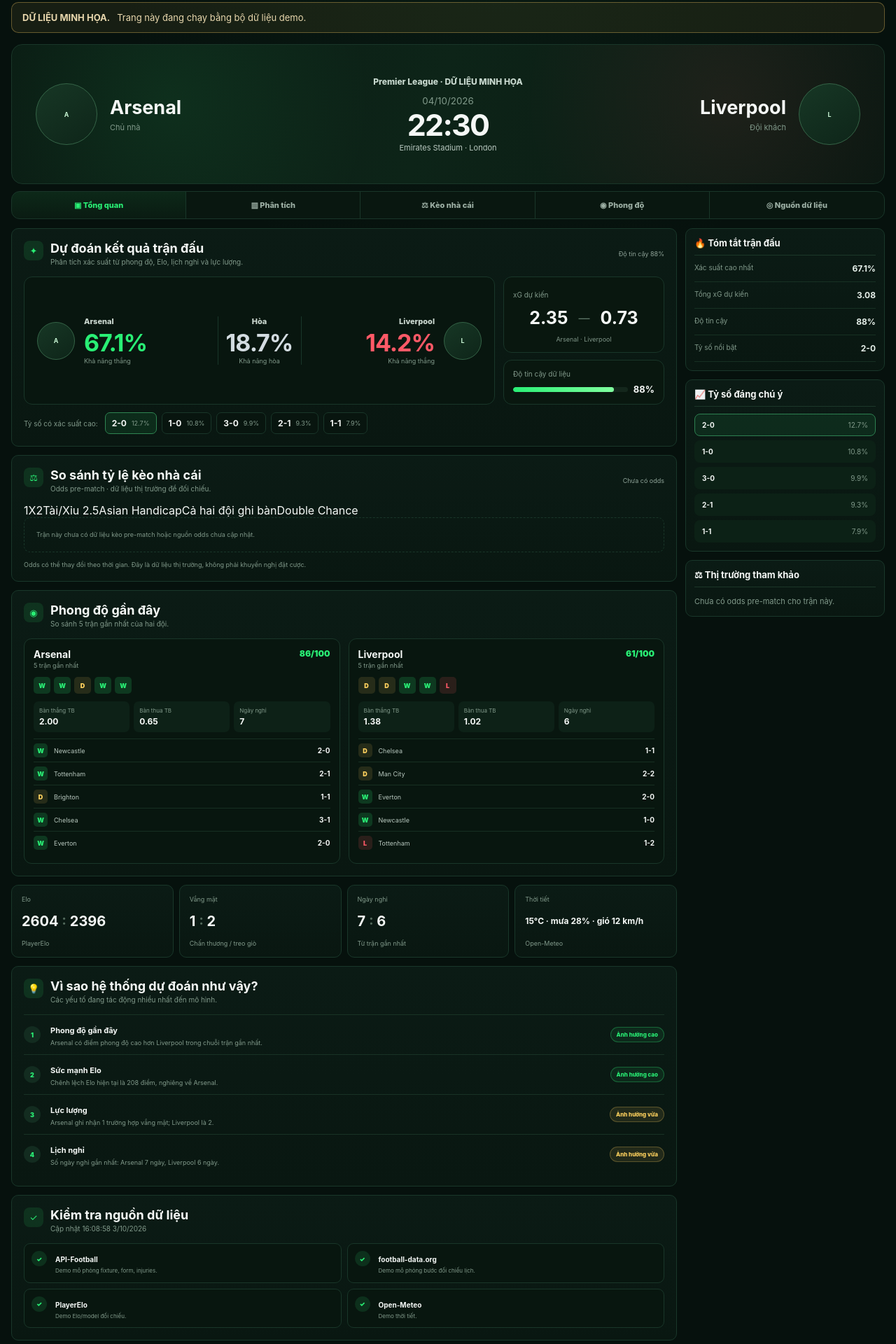
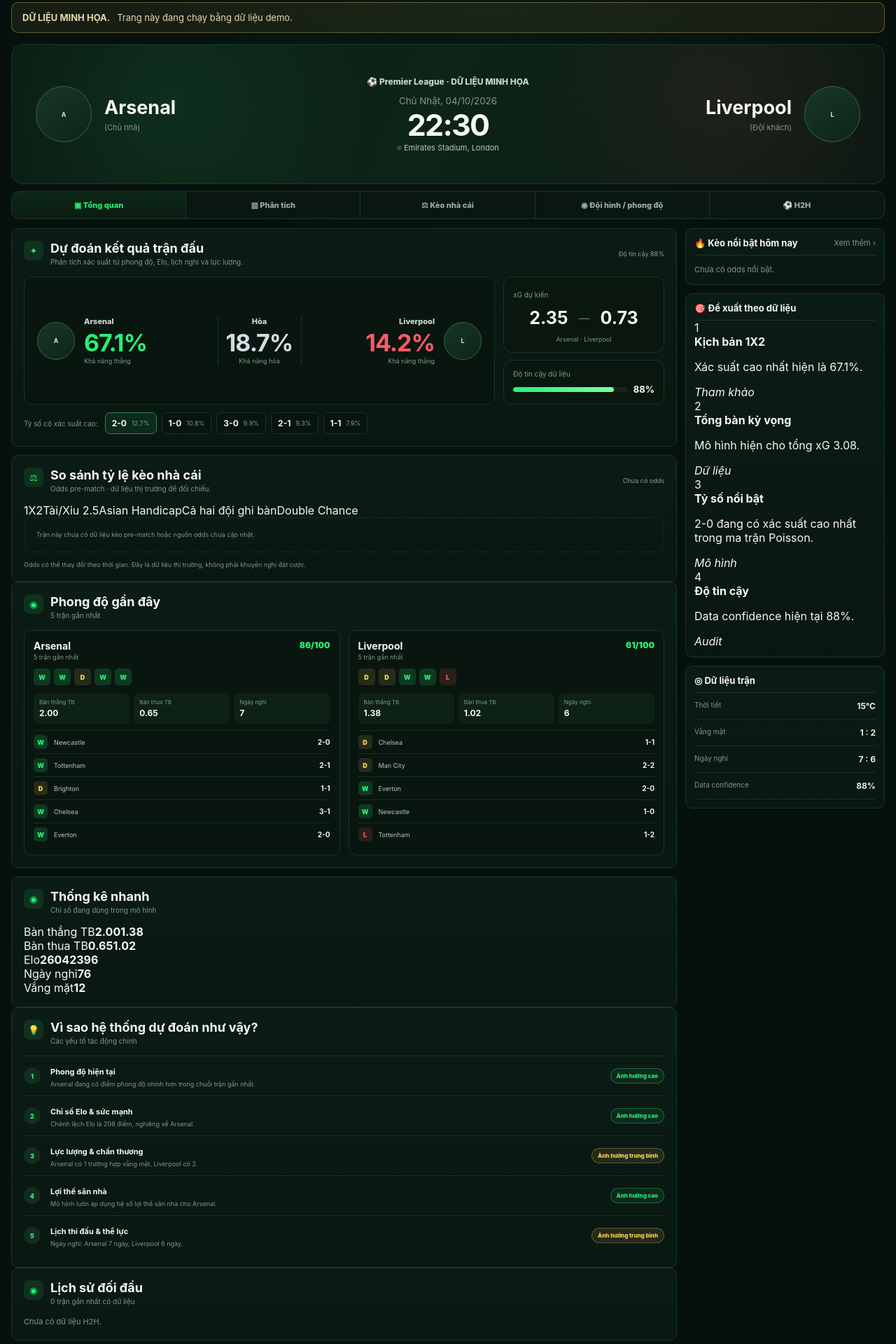
Before and after one commit to sagsdieuhanh-gif/DUDOANKETQUABONGDA, a Next.js app: page /match/demo-1 in a window 1280 px wide. Shown: the part 100-2020 px from the top of the page at 70% size. Built offline with nearby package versions, Linux system fonts and the light colour scheme.

Commit message:
Rebuild match page to approved mockup

```diff
--- a/app/match/[id]/page.tsx
+++ b/app/match/[id]/page.tsx
@@ -7,168 +7,163 @@
 
 export const dynamic = "force-dynamic";
 
-function reasonLines(a: Awaited<ReturnType<typeof getAnalysis>>) {
-  const lines: Array<{ title: string; detail: string; level: string }> = [];
+function reasons(a: Awaited<ReturnType<typeof getAnalysis>>) {
+  const out: Array<{ title: string; detail: string; level: "high" | "mid" }> = [];
   const formDiff = a.homeForm.weightedPointsPct - a.awayForm.weightedPointsPct;
-  lines.push({
-    title: "Phong độ gần đây",
-    detail: formDiff >= 0
-      ? a.fixture.home.name + " có điểm phong độ cao hơn " + a.fixture.away.name + " trong chuỗi trận gần nhất."
-      : a.fixture.away.name + " đang có điểm phong độ cao hơn " + a.fixture.home.name + ".",
-    level: Math.abs(formDiff) >= 15 ? "Ảnh hưởng cao" : "Ảnh hưởng vừa"
+  out.push({
+    title: "Phong độ hiện tại",
+    detail: (formDiff >= 0 ? a.fixture.home.name : a.fixture.away.name) + " đang có điểm phong độ nhỉnh hơn trong chuỗi trận gần nhất.",
+    level: Math.abs(formDiff) >= 15 ? "high" : "mid"
   });
-
   if (a.homeElo && a.awayElo) {
-    const eloDiff = Math.round(a.homeElo - a.awayElo);
-    lines.push({
-      title: "Sức mạnh Elo",
-      detail: "Chênh lệch Elo hiện tại là " + Math.abs(eloDiff) + " điểm, nghiêng về " + (eloDiff >= 0 ? a.fixture.home.name : a.fixture.away.name) + ".",
-      level: Math.abs(eloDiff) >= 100 ? "Ảnh hưởng cao" : "Ảnh hưởng vừa"
+    const diff = a.homeElo - a.awayElo;
+    out.push({
+      title: "Chỉ số Elo & sức mạnh",
+      detail: "Chênh lệch Elo là " + Math.abs(Math.round(diff)) + " điểm, nghiêng về " + (diff >= 0 ? a.fixture.home.name : a.fixture.away.name) + ".",
+      level: Math.abs(diff) >= 100 ? "high" : "mid"
     });
   }
-
-  lines.push({
-    title: "Lực lượng",
-    detail: a.fixture.home.name + " ghi nhận " + a.homeInjuries + " trường hợp vắng mặt; " + a.fixture.away.name + " là " + a.awayInjuries + ".",
-    level: Math.abs(a.homeInjuries - a.awayInjuries) >= 2 ? "Ảnh hưởng cao" : "Ảnh hưởng vừa"
+  out.push({
+    title: "Lực lượng & chấn thương",
+    detail: a.fixture.home.name + " có " + a.homeInjuries + " trường hợp vắng mặt, " + a.fixture.away.name + " có " + a.awayInjuries + ".",
+    level: Math.abs(a.homeInjuries - a.awayInjuries) >= 2 ? "high" : "mid"
   });
-
-  lines.push({
-    title: "Lịch nghỉ",
-    detail: "Số ngày nghỉ gần nhất: " + a.fixture.home.name + " " + (a.homeForm.restDays ?? "—") + " ngày, " + a.fixture.away.name + " " + (a.awayForm.restDays ?? "—") + " ngày.",
-    level: "Ảnh hưởng vừa"
+  out.push({
+    title: "Lợi thế sân nhà",
+    detail: "Mô hình luôn áp dụng hệ số lợi thế sân nhà cho " + a.fixture.home.name + ".",
+    level: "high"
   });
-
-  return lines;
+  out.push({
+    title: "Lịch thi đấu & thể lực",
+    detail: "Ngày nghỉ: " + a.fixture.home.name + " " + (a.homeForm.restDays ?? "—") + " ngày, " + a.fixture.away.name + " " + (a.awayForm.restDays ?? "—") + " ngày.",
+    level: "mid"
+  });
+  return out;
 }
 
 export default async function MatchPage({ params }: { params: Promise<{ id: string }> }) {
   const { id } = await params;
   const a = await getAnalysis(id);
-  const kickoffDate = new Intl.DateTimeFormat("vi-VN", { day: "2-digit", month: "2-digit", year: "numeric", timeZone: "Asia/Ho_Chi_Minh" }).format(new Date(a.fixture.date));
-  const kickoffTime = new Intl.DateTimeFormat("vi-VN", { hour: "2-digit", minute: "2-digit", timeZone: "Asia/Ho_Chi_Minh" }).format(new Date(a.fixture.date));
-  const reasons = reasonLines(a);
+  const date = new Intl.DateTimeFormat("vi-VN", { weekday:"long", day:"2-digit", month:"2-digit", year:"numeric", timeZone:"Asia/Ho_Chi_Minh" }).format(new Date(a.fixture.date));
+  const time = new Intl.DateTimeFormat("vi-VN", { hour:"2-digit", minute:"2-digit", timeZone:"Asia/Ho_Chi_Minh" }).format(new Date(a.fixture.date));
+  const r = reasons(a);
   const firstBookmaker = a.odds?.[0];
 
   return (
-    <main className="matchPage">
-      <div className="breadcrumb"><Link href="/">Trang chủ</Link><span>›</span><span>{a.fixture.league.name}</span><span>›</span><b>{a.fixture.home.name} vs {a.fixture.away.name}</b></div>
+    <main className="matchPage exactMatchPage">
+      <div className="breadcrumb"><Link href="/">⌂</Link><span>›</span><span>{a.fixture.league.name}</span><span>›</span><b>{a.fixture.home.name} vs {a.fixture.away.name}</b></div>
 
-      {a.fixture.isDemo && <div className="notice"><b>DỮ LIỆU MINH HỌA.</b><span>Trang này đang chạy bằng bộ dữ liệu demo.</span></div>}
+      {a.fixture.isDemo && <div className="notice"><b>DỮ LIỆU MINH HỌA.</b><span>Trang này đang chạy bằng dữ liệu demo.</span></div>}
 
-      <section className="matchBanner">
+      <section className="matchBanner exactMatchBanner">
         <div className="bannerTeam">
-          <TeamBadge name={a.fixture.home.name} logo={a.fixture.home.logo} size={88}/>
-          <div><strong>{a.fixture.home.name}</strong><small>Chủ nhà</small></div>
+          <TeamBadge name={a.fixture.home.name} logo={a.fixture.home.logo} size={80}/>
+          <div><strong>{a.fixture.home.name}</strong><small>(Chủ nhà)</small></div>
         </div>
-
         <div className="bannerCenter">
-          <span className="leagueBadge">{a.fixture.league.name}</span>
-          <small>{kickoffDate}</small>
-          <strong>{kickoffTime}</strong>
-          <span>{a.fixture.venue?.name ?? "Chưa rõ sân"}{a.fixture.venue?.city ? " · " + a.fixture.venue.city : ""}</span>
+          <span className="leagueBadge">⚽ {a.fixture.league.name}</span>
+          <small>{date}</small>
+          <strong>{time}</strong>
+          <span>⌾ {a.fixture.venue?.name ?? "Chưa rõ sân"}{a.fixture.venue?.city ? ", " + a.fixture.venue.city : ""}</span>
         </div>
-
         <div className="bannerTeam bannerTeamAway">
-          <div><strong>{a.fixture.away.name}</strong><small>Đội khách</small></div>
-          <TeamBadge name={a.fixture.away.name} logo={a.fixture.away.logo} size={88}/>
+          <div><strong>{a.fixture.away.name}</strong><small>(Đội khách)</small></div>
+          <TeamBadge name={a.fixture.away.name} logo={a.fixture.away.logo} size={80}/>
         </div>
       </section>
 
-      <nav className="matchTabs">
+      <nav className="matchTabs exactTabs">
         <a className="tabActive" href="#overview">▣ Tổng quan</a>
         <a href="#analysis">▥ Phân tích</a>
         <a href="#odds">⚖ Kèo nhà cái</a>
-        <a href="#form">◉ Phong độ</a>
-        <a href="#sources">◎ Nguồn dữ liệu</a>
+        <a href="#form">◉ Đội hình / phong độ</a>
+        <a href="#h2h">⚽ H2H</a>
       </nav>
 
-      <div className="matchContentGrid" id="overview">
+      <div className="matchContentGrid exactMatchGrid" id="overview">
         <div className="matchMainColumn">
           <ProbabilityPanel analysis={a}/>
 
-          <div id="odds">
-            <BookmakerOddsPanel odds={a.odds ?? []}/>
+          <div className="oddsAndFormRow">
+            <div id="odds"><BookmakerOddsPanel odds={a.odds ?? []}/></div>
+            <section className="panel compactFormPanel" id="form">
+              <div className="panelHeading">
+                <div className="panelHeadingMain"><span className="sectionIcon">◉</span><div><h2>Phong độ gần đây</h2><p>5 trận gần nhất</p></div></div>
               </div>
-
-          <section className="panel" id="form">
-            <div className="panelHeading">
-              <div className="panelHeadingMain"><span className="sectionIcon">◉</span><div><h2>Phong độ gần đây</h2><p>So sánh 5 trận gần nhất của hai đội.</p></div></div>
-            </div>
-            <div className="formCompare">
+              <div className="formCompare stackedFormCompare">
                 <FormList name={a.fixture.home.name} form={a.homeForm}/>
                 <FormList name={a.fixture.away.name} form={a.awayForm}/>
               </div>
             </section>
+          </div>
 
-          <section className="matchMetricGrid">
-            <div className="metricTile"><span>Elo</span><b>{a.homeElo?.toFixed(0) ?? "—"} <i>:</i> {a.awayElo?.toFixed(0) ?? "—"}</b><small>PlayerElo</small></div>
-            <div className="metricTile"><span>Vắng mặt</span><b>{a.homeInjuries} <i>:</i> {a.awayInjuries}</b><small>Chấn thương / treo giò</small></div>
-            <div className="metricTile"><span>Ngày nghỉ</span><b>{a.homeForm.restDays ?? "—"} <i>:</i> {a.awayForm.restDays ?? "—"}</b><small>Từ trận gần nhất</small></div>
-            <div className="metricTile"><span>Thời tiết</span><b className="metricWeather">{a.weather?.label ?? "Chưa có"}</b><small>Open-Meteo</small></div>
+          <div className="bottomAnalysisGrid">
+            <section className="panel seasonStatsPanel">
+              <div className="panelHeading">
+                <div className="panelHeadingMain"><span className="sectionIcon">◉</span><div><h2>Thống kê nhanh</h2><p>Chỉ số đang dùng trong mô hình</p></div></div>
+              </div>
+              <div className="seasonCompare">
+                <div><span>Bàn thắng TB</span><b>{a.homeForm.avgGoalsFor.toFixed(2)}</b><i><em style={{width: Math.min(100,a.homeForm.avgGoalsFor/3*100)+"%"}}/></i><b>{a.awayForm.avgGoalsFor.toFixed(2)}</b></div>
+                <div><span>Bàn thua TB</span><b>{a.homeForm.avgGoalsAgainst.toFixed(2)}</b><i><em style={{width: Math.min(100,a.homeForm.avgGoalsAgainst/3*100)+"%"}}/></i><b>{a.awayForm.avgGoalsAgainst.toFixed(2)}</b></div>
+                <div><span>Elo</span><b>{a.homeElo?.toFixed(0) ?? "—"}</b><i><em style={{width:"64%"}}/></i><b>{a.awayElo?.toFixed(0) ?? "—"}</b></div>
+                <div><span>Ngày nghỉ</span><b>{a.homeForm.restDays ?? "—"}</b><i><em style={{width:"52%"}}/></i><b>{a.awayForm.restDays ?? "—"}</b></div>
+                <div><span>Vắng mặt</span><b>{a.homeInjuries}</b><i><em style={{width:"35%"}}/></i><b>{a.awayInjuries}</b></div>
+              </div>
             </section>
 
             <section className="panel explanationPanel" id="analysis">
               <div className="panelHeading">
-              <div className="panelHeadingMain"><span className="sectionIcon">💡</span><div><h2>Vì sao hệ thống dự đoán như vậy?</h2><p>Các yếu tố đang tác động nhiều nhất đến mô hình.</p></div></div>
+                <div className="panelHeadingMain"><span className="sectionIcon">💡</span><div><h2>Vì sao hệ thống dự đoán như vậy?</h2><p>Các yếu tố tác động chính</p></div></div>
               </div>
               <div className="reasonList">
-              {reasons.map((reason, index) => (
-                <div className="reasonRow" key={reason.title}>
-                  <span className="reasonNumber">{index + 1}</span>
-                  <div><b>{reason.title}</b><p>{reason.detail}</p></div>
-                  <span className={reason.level.includes("cao") ? "impact impactHigh" : "impact"}>{reason.level}</span>
+                {r.map((item,index)=>(
+                  <div className="reasonRow" key={item.title}>
+                    <span className="reasonNumber">{index+1}</span>
+                    <div><b>{item.title}</b><p>{item.detail}</p></div>
+                    <span className={item.level==="high"?"impact impactHigh":"impact"}>{item.level==="high"?"Ảnh hưởng cao":"Ảnh hưởng trung bình"}</span>
                   </div>
                 ))}
               </div>
             </section>
 
-          <section className="panel dataAuditPanel" id="sources">
-            <div className="panelHeading">
-              <div className="panelHeadingMain"><span className="sectionIcon">✓</span><div><h2>Kiểm tra nguồn dữ liệu</h2><p>Cập nhật {new Date(a.generatedAt).toLocaleString("vi-VN")}</p></div></div>
-            </div>
-            <div className="auditGrid">
-              {a.sources.map((source) => (
-                <div className="auditCard" key={source.name}>
-                  <span className={"auditBadge " + source.status}>{source.status === "ok" ? "✓" : source.status === "partial" ? "!" : "×"}</span>
-                  <div><b>{source.name}</b><p>{source.note}</p></div>
-                </div>
-              ))}
+            <section className="panel h2hPanel" id="h2h">
+              <div className="panelHeading"><div className="panelHeadingMain"><span className="sectionIcon">◉</span><div><h2>Lịch sử đối đầu</h2><p>{a.h2h.length || 0} trận gần nhất có dữ liệu</p></div></div></div>
+              <div className="h2hList">
+                {a.h2h.length ? a.h2h.slice(0,5).map((m)=>(
+                  <div key={m.fixtureId}><span>{new Date(m.date).toLocaleDateString("vi-VN")}</span><b>{m.opponent}</b><strong>{m.gf} - {m.ga}</strong></div>
+                )) : <p className="sideNote">Chưa có dữ liệu H2H.</p>}
               </div>
             </section>
           </div>
 
-        <aside className="matchRightRail">
-          <section className="sidePanel stickyPanel">
-            <div className="sidePanelHead"><b>🔥 Tóm tắt trận đấu</b></div>
-            <div className="summaryItem"><span>Xác suất cao nhất</span><b>{Math.max(a.prediction.homeWin, a.prediction.draw, a.prediction.awayWin).toFixed(1)}%</b></div>
-            <div className="summaryItem"><span>Tổng xG dự kiến</span><b>{(a.prediction.expectedHomeGoals + a.prediction.expectedAwayGoals).toFixed(2)}</b></div>
-            <div className="summaryItem"><span>Độ tin cậy</span><b>{a.confidence}%</b></div>
-            <div className="summaryItem"><span>Tỷ số nổi bật</span><b>{a.prediction.topScorelines[0]?.score ?? "—"}</b></div>
+          <section className="panel dataAuditPanel" id="sources">
+            <div className="panelHeading"><div className="panelHeadingMain"><span className="sectionIcon">✓</span><div><h2>Kiểm tra nguồn dữ liệu</h2><p>Cập nhật {new Date(a.generatedAt).toLocaleString("vi-VN")}</p></div></div></div>
+            <div className="auditGrid">{a.sources.map((s)=><div className="auditCard" key={s.name}><span className={"auditBadge "+s.status}>{s.status==="ok"?"✓":s.status==="partial"?"!":"×"}</span><div><b>{s.name}</b><p>{s.note}</p></div></div>)}</div>
+          </section>
+        </div>
+
+        <aside className="matchRightRail exactRightRail">
+          <section className="sidePanel">
+            <div className="sidePanelHead"><b>🔥 Kèo nổi bật hôm nay</b><span>Xem thêm ›</span></div>
+            {firstBookmaker?.markets.slice(0,3).map((m)=>(
+              <div className="tipRow" key={m.name}><span className="tipIcon">⚽</span><div><b>{m.name}</b><small>{m.values[0]?.value ?? "Thị trường"} · {a.fixture.league.name}</small></div><strong>{m.values[0]?.odd ?? "—"}</strong></div>
+            )) ?? <p className="sideNote">Chưa có odds nổi bật.</p>}
+          </section>
+
+          <section className="sidePanel dataSignalPanel">
+            <div className="sidePanelHead"><b>🎯 Đề xuất theo dữ liệu</b></div>
+            <div className="signalCard"><span>1</span><div><b>Kịch bản 1X2</b><p>Xác suất cao nhất hiện là {Math.max(a.prediction.homeWin,a.prediction.draw,a.prediction.awayWin).toFixed(1)}%.</p></div><em>Tham khảo</em></div>
+            <div className="signalCard"><span>2</span><div><b>Tổng bàn kỳ vọng</b><p>Mô hình hiện cho tổng xG {(a.prediction.expectedHomeGoals+a.prediction.expectedAwayGoals).toFixed(2)}.</p></div><em>Dữ liệu</em></div>
+            <div className="signalCard"><span>3</span><div><b>Tỷ số nổi bật</b><p>{a.prediction.topScorelines[0]?.score ?? "—"} đang có xác suất cao nhất trong ma trận Poisson.</p></div><em>Mô hình</em></div>
+            <div className="signalCard"><span>4</span><div><b>Độ tin cậy</b><p>Data confidence hiện tại {a.confidence}%.</p></div><em>Audit</em></div>
           </section>
 
           <section className="sidePanel">
-            <div className="sidePanelHead"><b>📈 Tỷ số đáng chú ý</b></div>
-            <div className="sidebarScorelines">
-              {a.prediction.topScorelines.slice(0, 5).map((score, index) => (
-                <div key={score.score} className={index === 0 ? "sidebarScore sidebarScoreHot" : "sidebarScore"}><b>{score.score}</b><span>{score.probability.toFixed(1)}%</span></div>
-              ))}
-            </div>
-          </section>
-
-          <section className="sidePanel">
-            <div className="sidePanelHead"><b>⚖ Thị trường tham khảo</b></div>
-            {firstBookmaker ? (
-              <div className="marketPreview">
-                <strong>{firstBookmaker.name}</strong>
-                {firstBookmaker.markets.slice(0, 3).map((market) => (
-                  <div key={market.name} className="marketPreviewBlock">
-                    <span>{market.name}</span>
-                    <div>{market.values.slice(0, 3).map((v) => <b key={v.value}>{v.value} <em>{v.odd}</em></b>)}</div>
-                  </div>
-                ))}
-              </div>
-            ) : <p className="sideNote">Chưa có odds pre-match cho trận này.</p>}
+            <div className="sidePanelHead"><b>◎ Dữ liệu trận</b></div>
+            <div className="summaryItem"><span>Thời tiết</span><b>{a.weather?.temperature != null ? a.weather.temperature+"°C" : "—"}</b></div>
+            <div className="summaryItem"><span>Vắng mặt</span><b>{a.homeInjuries} : {a.awayInjuries}</b></div>
+            <div className="summaryItem"><span>Ngày nghỉ</span><b>{a.homeForm.restDays ?? "—"} : {a.awayForm.restDays ?? "—"}</b></div>
+            <div className="summaryItem"><span>Data confidence</span><b>{a.confidence}%</b></div>
           </section>
         </aside>
       </div>
```
Lines whose indentation alone changed are shown as unchanged.
